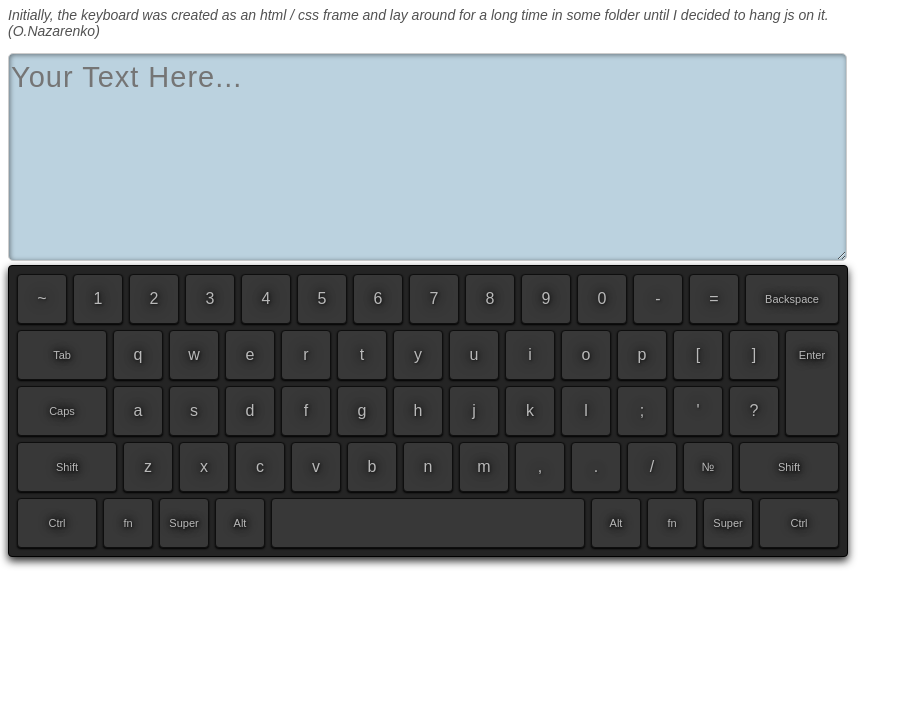
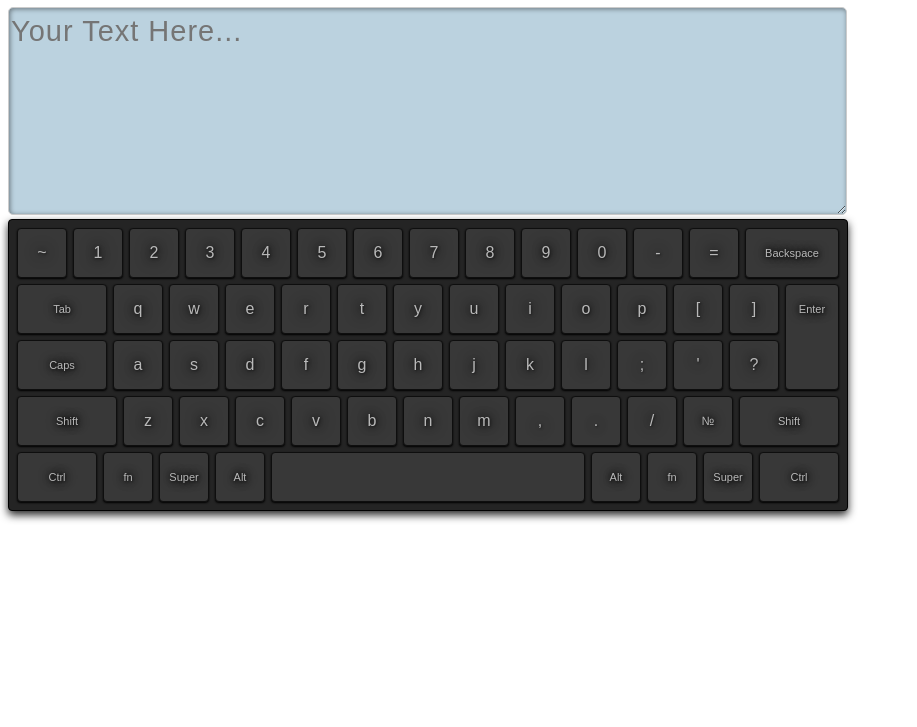
Before and after one commit to Paintzoleg/jskeyboard, a plain HTML site: page index.html in a window 1280 px wide. Shown: the part 73-800 px from the top of the page, without its empty margins (0-917 px from the left). Drawn offline with Linux system fonts and the light colour scheme.

Commit message:
index.html

```diff
--- a/index.html
+++ b/index.html
@@ -9,8 +9,7 @@
   <link rel="stylesheet" href="style.css">
 </head>
 <h1>JS Virtual Keyboard</h1>
-<p>Initially, the keyboard was created as an html / css frame and lay around for a long time in some folder until I
-  decided to hang js on it. <br> (O.Nazarenko)</p>
+
 
 <body id="boddy">
 
```
